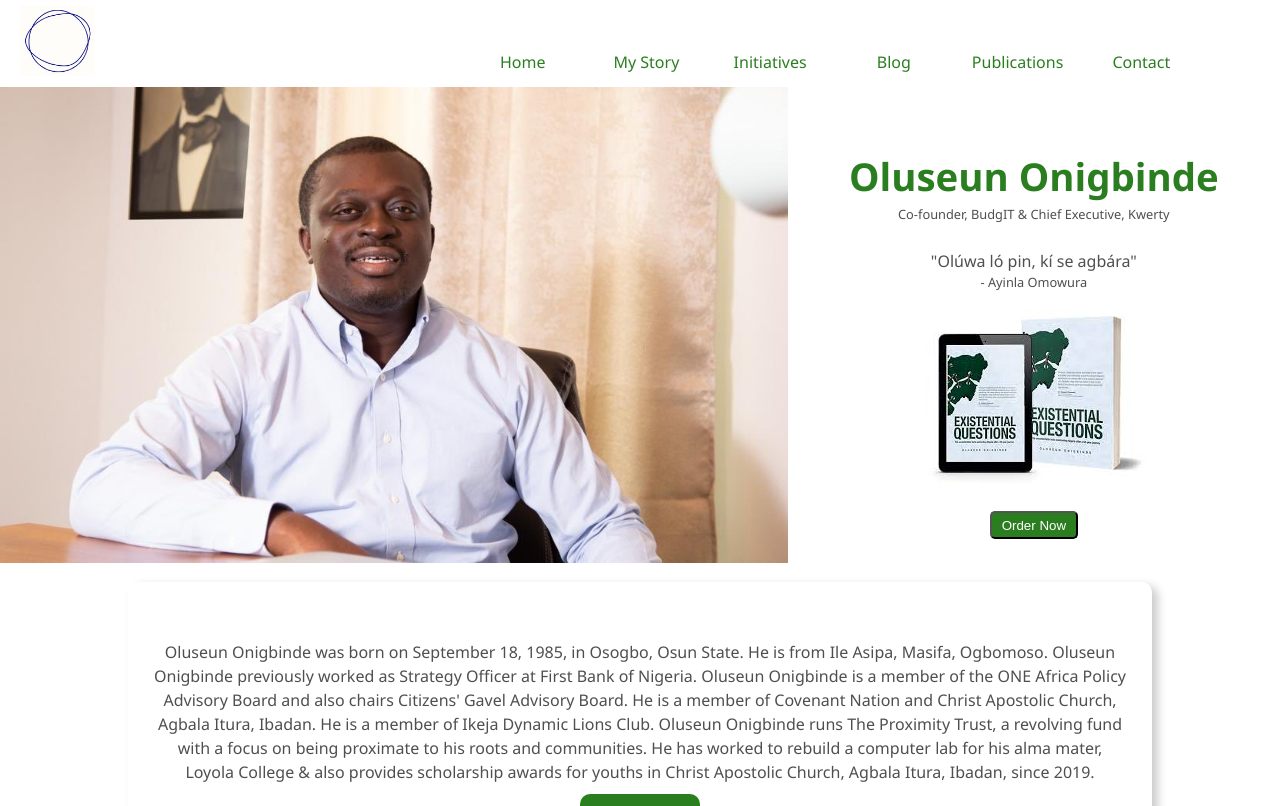
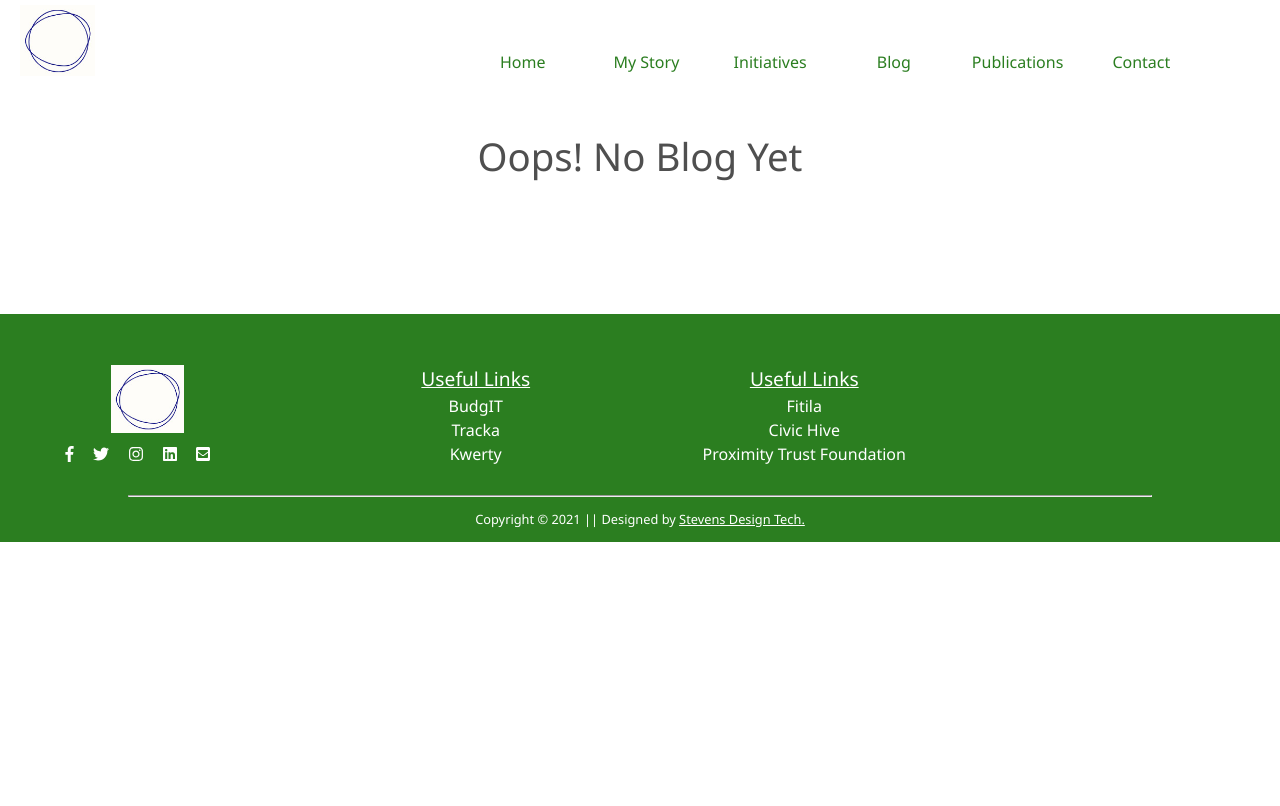
Before and after one commit to seyeonigbinde/oluseun-onigbinde, a React (Create React App) app: page /blog in a window 1280 px wide. Shown: the top 806 px of the page. Built offline with nearby package versions, Linux system fonts and the light colour scheme; the HTML template or start-up script is replaced by a standard one.

Commit message:
Blog Component Created and More Editing

```diff
--- a/src/App.js
+++ b/src/App.js
@@ -1,6 +1,7 @@
 import { Route, Switch } from 'react-router-dom';
 import './App.css';
 import About from './components/About';
+import Blog from './components/Blog';
 import Contact from './components/Contact';
 import Homepage from './components/Homepage';
 import Initiatives from './components/Initiatives';
@@ -15,6 +16,9 @@ function App() {
         </Route>
       <Route path="/publication">
           <Publication />
+        </Route>
+        <Route path="/blog">
+          <Blog />
         </Route>
         <Route path="/initiatives">
           <Initiatives />
--- /dev/null
+++ b/src/components/Blog.js
@@ -0,0 +1,21 @@
+import React from 'react'
+import { Link } from 'react-router-dom'
+import logo1 from '../images/logo1.jpeg'
+import Footer from './Footer'
+import Header from './Header'
+
+const Blog = () => {
+
+
+
+    return (
+        <section>
+            <Header/>
+            <section className="blog_container">
+                <h1>Oops! No Blog Yet</h1>
+            </section>
+            <Footer/>
+        </section>
+    )
+}
+export default Blog
--- a/src/components/Contact.js
+++ b/src/components/Contact.js
@@ -19,7 +19,7 @@ const Contact = () => {
                     <div className="contact_socials">
                         <a href="https://www.facebook.com/"><i class="fab fa-facebook-f fa-2x"></i></a>
                         <a href="https://www.twitter.com/seunonigbinde/"><i class="fab fa-twitter fa-2x"></i></a>
-                        <a href="https://www.instagram.com/"><i class="fab fa-instagram fa-2x"></i></a>
+                        <a href="https://www.instagram.com/gbainde"><i class="fab fa-instagram fa-2x"></i></a>
                         <a href="https://www.linkedin.com/in/oluseunonigbinde/"><i class="fab fa-linkedin fa-2x"></i></a>
                         <a href="mailto:oluseun@yourbudgit.com"><i class="fas fa-envelope-square fa-2x"></i></a>
                     </div>
--- a/src/components/Footer.js
+++ b/src/components/Footer.js
@@ -13,7 +13,7 @@ const Footer = () => {
                     <div className="footer_socials">
                         <a href ="https://www.facebook.com/"><i class="fab fa-facebook-f"></i></a>
                         <a href="https://www.twitter.com/seunonigbinde/"><i class="fab fa-twitter"></i></a>
-                        <a href="https://www.instagram.com/"><i class="fab fa-instagram"></i></a>
+                        <a href="https://www.instagram.com/gbainde"><i class="fab fa-instagram"></i></a>
                         <a href="https://www.linkedin.com/in/oluseunonigbinde/"><i class="fab fa-linkedin"></i></a>
                         <a href="mailto:oluseun@yourbudgit.com"><i class="fas fa-envelope-square"></i></a>
                     </div>
--- a/src/components/Header.js
+++ b/src/components/Header.js
@@ -18,7 +18,7 @@ const Header = () => {
                             <Link to="/">Home</Link>
                             <Link to="/about">My Story</Link>
                             <Link to="/initiatives">Initiatives</Link>
-                            <a href="#1">Blog</a>
+                            <Link to="/blog">Blog</Link>
                             <Link to="/publication">Publications</Link>
                             <Link to="/contact">Contact</Link>
                         </div>
@@ -28,7 +28,7 @@ const Header = () => {
                 <Link to="/">Home</Link>
                 <Link to="/about">My Story</Link>
                 <Link to="/initiatives">Initiatives</Link>
-                <a href="#1">Blog</a>
+                <Link to="/blog">Blog</Link>
                 <Link to="/publication">Publications</Link>
                 <Link to="/contact">Contact</Link>
             </nav>
--- a/src/components/Homepage.js
+++ b/src/components/Homepage.js
@@ -32,11 +32,11 @@ const Homepage = () => {
             </section>
             <section className="home_about">
                 {/* <h2>My Profile</h2> */}
-                <h5>Oluseun Onigbinde was born on September 18, 1985, in Osogbo, Osun State. He is from Ile Asipa, Masifa, Ogbomoso. Oluseun Onigbinde previously worked as Strategy Officer at First Bank of Nigeria. Oluseun Onigbinde is a member of the ONE Africa Policy Advisory Board and also chairs Citizens' Gavel  Advisory Board.
+                <h5>Oluseun Onigbinde was born on September 18, 1985, in Osogbo, Osun State. He is from Ile Asipa, Masifa, Ogbomoso. He previously worked as Strategy Officer at First Bank of Nigeria. He is a Director of BudgIT Foundation, a member of the ONE Africa Policy Advisory Board and also chairs Citizens' Gavel  Advisory Board. </h5>
 
-                He is a member of Covenant Nation and Christ Apostolic Church, Agbala Itura, Ibadan. He is a member of Ikeja Dynamic Lions Club.
+                <h5>He is a member of Covenant Nation and Christ Apostolic Church, Agbala Itura, Ibadan. He is a member of Ikeja Dynamic Lions Club. </h5>
 
-                Oluseun Onigbinde runs The Proximity Trust, a revolving fund with a focus on being proximate to his roots and communities. He has worked to rebuild a computer lab for his alma mater, Loyola College & also provides scholarship awards for youths in Christ Apostolic Church, Agbala Itura, Ibadan, since 2019. </h5>
+                <h5>Oluseun runs The Proximity Trust, a revolving fund with a focus on being proximate to his roots and communities. He has worked to rebuild a computer lab for his alma mater, Loyola College & also provides scholarship awards for youths in Christ Apostolic Church, Agbala Itura, Ibadan, since 2019. </h5>
                 <Link to="/about">Read More</Link>
             </section>
             <section className="company" data-aos="fade-up" data-aos-duration="3000">
--- a/src/components/Initiatives.js
+++ b/src/components/Initiatives.js
@@ -14,10 +14,10 @@ const Initiatives = () => {
 
     return (
         <section>
-            <Header/>
+            <Header />
             <section className="init_container">
                 <div className="init_items" data-aos="fade-down" data-aos-easing="linear" data-aos-duration="3000">
-                <img src={budgit} alt="BudgIT"/>
+                    <img src={budgit} alt="BudgIT" />
                     <div>
                         <p>
                             Founded in 2011, BudgIT is a civic organization that applies technology to intersect citizen engagement with institutional improvement, to facilitate societal change. A pioneer in the field of social advocacy melded with technology, BudgIT uses an array of tech tools to simplify the budget and matters of public spending for citizens, with the primary aim of raising standard of transparency and accountability in government. We are in constant partnership with civil society, public institutions and the media, chiefly in the areas of fiscal analyses, civic technology and data representation.
@@ -25,7 +25,7 @@ const Initiatives = () => {
                     </div>
                 </div>
                 <div className="init_items" data-aos="fade-down" data-aos-easing="linear" data-aos-duration="3000">
-                <img src={tracka} alt="Tracka"/>
+                    <img src={tracka} alt="Tracka" />
                     <div>
                         <p>
                             Tracka was established by BudgIT in July 2014 to address critical issues surrounding social and economic development in Nigeria, specifically the lack of citizens inclusion in developmental projects, an ever-increasing number of abandoned projects and poor execution of the few projects implemented. From July 2014 till date, from one community, one project at a time, Tracka’s influence is spreading through our focus communities. We have a presence in 586 local government areas across 26 states in Nigeria. We have tracked over 15,859 projects in 7,589 towns and organised over 7,612 town hall meetings across the country. With increasing appeal for this project, we plan to scale to all the 36 states of the federation
@@ -33,22 +33,22 @@ const Initiatives = () => {
                     </div>
                 </div>
                 <div className="init_items" data-aos="fade-down" data-aos-easing="linear" data-aos-duration="3000">
-                <img src={civic_hive} alt="Civic Hive"/>
+                    <img src={civic_hive} alt="Civic Hive" />
                     <div>
                         <p>
                             CivicHive was created to address the following social need: How does someone so mad about creating a change in the society get started? Why can’t there be a school for those whose passion is to build new and effective social interventions? Why can’t the same tools, techniques and technologies that have been used to build the most profitable products and services across the world, be used to build the most impactful social interventions?
                     </p>
                     </div>
                 </div>
-            <div className="init_items" data-aos="fade-up"  data-aos-easing="linear" data-aos-duration="3000">
-                <img src={fitila1} alt="Fitila"/>
+                <div className="init_items" data-aos="fade-up" data-aos-easing="linear" data-aos-duration="3000">
+                    <img src={fitila1} alt="Fitila" />
                     <div>
                         <p>
-                    What drives us and motivates us daily at Fitila, is our passion to help businesses communicate better with their target audience. Research has shown that no matter how great the goods or services a business offers, how they communicate with their target audience will to a very large extent, determine how successful they will be. It has also been said that success in this century will rely heavily on our ability to leverage the data at our disposal as well as communicate appropriately with our target audience.</p><br/>
+                            What drives us and motivates us daily at Fitila, is our passion to help businesses communicate better with their target audience. Research has shown that no matter how great the goods or services a business offers, how they communicate with their target audience will to a very large extent, determine how successful they will be. It has also been said that success in this century will rely heavily on our ability to leverage the data at our disposal as well as communicate appropriately with our target audience.</p><br />
                     </div>
                 </div>
                 <div className="init_items" data-aos="fade-up" data-aos-easing="linear" data-aos-duration="3000">
-                <img src={kwerty1} alt="Kwerty"/>
+                    <img src={kwerty1} alt="Kwerty" />
                     <div>
 
                         <p>Kwerty is building the world’s largest public data engine, layered with artificial intelligence, thereby enabling improved user experiences and actionable analysis. The platform leverages on multiple global open datasets and uses a clean interactive view to improve decision making. Users also get algorithm-based analytics of charts and the platform will also feature country dashboards, intuitive correlations between charts - all based on the robust database - thereby providing insights to users. Kwerty has offices in Lagos and Washington D.C.
@@ -56,15 +56,15 @@ const Initiatives = () => {
                     </div>
                 </div>
                 <div className="init_items" data-aos="fade-up" data-aos-easing="linear" data-aos-duration="3000">
-                <img src={proximity} alt="Proximity"/>
+                    <img src={proximity} alt="Proximity" />
                     <div>
                         <p>
-                    The ideas & works of Oluseun Onigbinde & his family, with focus on being proximate to their roots & communities. Ogbomosho, Nigeria.
+                        Proximity Trust is a revolving fund with a focus on being proximate to his roots and communities. The ideas & works of Oluseun Onigbinde & his family, with focus on being proximate to their roots & communities. Ogbomosho, Nigeria.
                     </p>
                     </div>
                 </div>
             </section>
-        <Footer/>
+            <Footer />
         </section>
     )
 }
--- a/src/index.css
+++ b/src/index.css
@@ -184,7 +184,7 @@ header{
   justify-content: space-between;
   flex-wrap: wrap;
   align-items: center;
-  margin: 6% 1% 2% 1%;
+  margin: 8% 1% 6% 1%;
 }
 .company img{
   width: 80%;
@@ -198,6 +198,7 @@ header{
 }
 .comments_container{
   padding: 1%;
+  margin-bottom: 6%;
 }
 .comments_container h2{
   color: #2b7e20;
@@ -255,10 +256,13 @@ header{
 }
 .init_items{
   width:30%;
+  /* height: 50vh; */
   padding: 2%;
   border: 2px solid #2b7e20;
   border-radius: 10px;
   text-align: justify;
+  /* margin-bottom: 2%; */
+  transition: width 2s, height 4s;
 }
 .init_items img{
   width: 50%;
@@ -266,6 +270,14 @@ header{
 }
 .init_items img:hover{
 filter: grayscale(100);
+}
+.init_items:hover{
+  background-color: #2b7e20 ;
+  color: #fff;
+  width: 32%;
+}
+.blog_container{
+  margin: 10% 2%;
 }
 .pub_container{
   margin-top: 10%;
```
Lines whose indentation alone changed are shown as unchanged.
